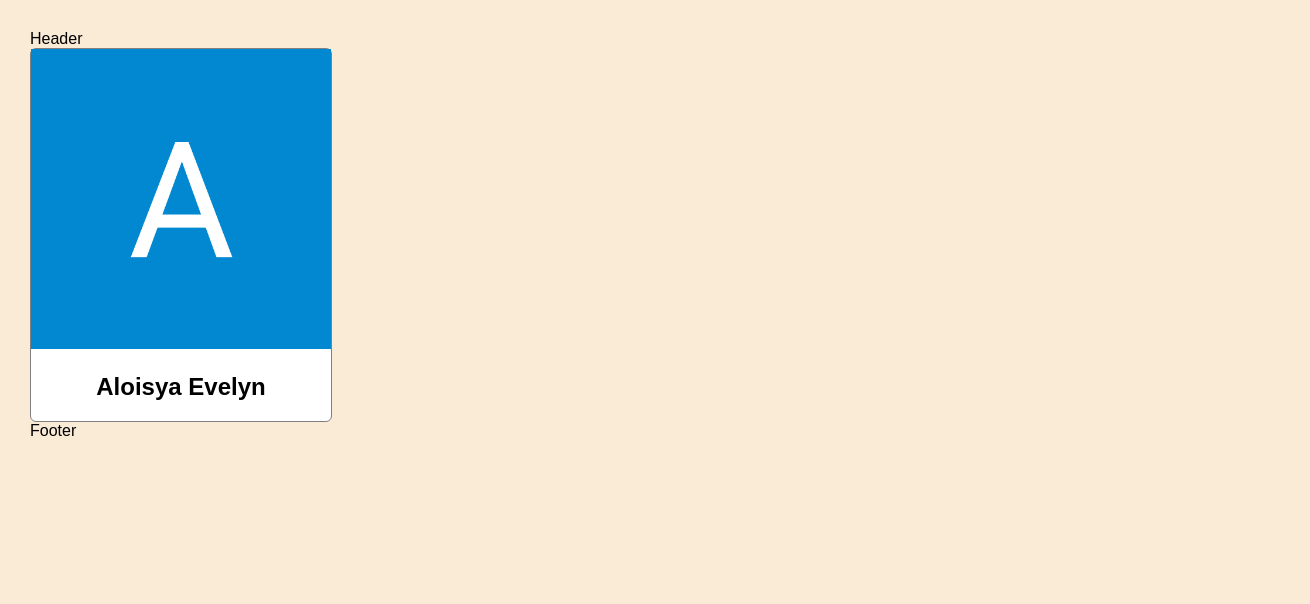
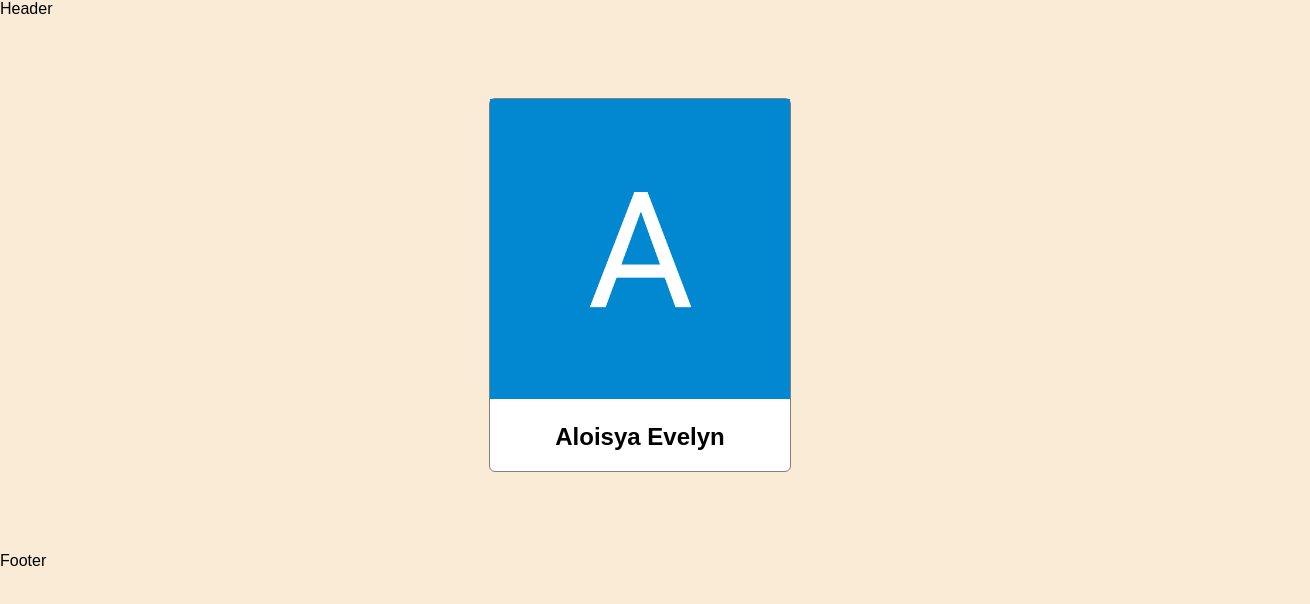
Before and after one commit to aloisyaevelyn/my-repo-from-remote, a plain HTML site: page index.html in a window 1280 px wide. Shown: the whole page, 1310 px wide, since content can reach past the window. Drawn offline with Linux system fonts and the light colour scheme.

Commit message:
changed style for selector #profile-container, to make it centered horizontally

```diff
--- a/style.css
+++ b/style.css
@@ -1,7 +1,7 @@
 body {
     width: 100%;
     height: 100%;
-    margin: 30px;
+    margin: 0px;
     padding: 0px;
     background-color: antiquewhite;
     font-family: Arial, Helvetica, sans-serif;
@@ -9,6 +9,7 @@ body {
 
 #profile-container{
     max-width: 300px;
+    margin: 80px auto;
     background-color: white;
     border: 1px solid gray;
     border-radius: 6px;
```
